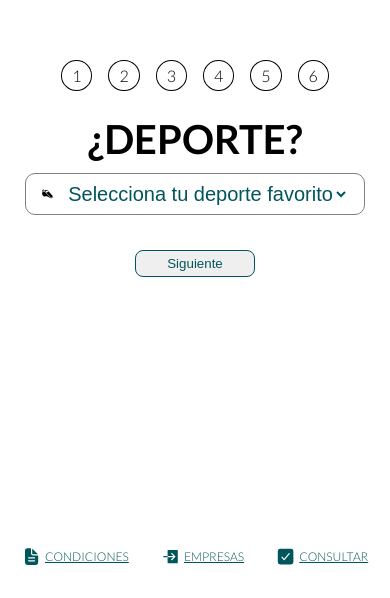
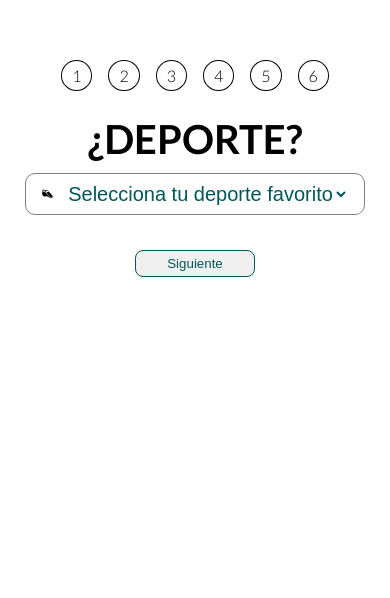
Before and after one commit to danidg2588/birreajs, a React (Create React App) app: page / in a window 390 px wide. Shown: the part 246-844 px from the top of the page. Built offline with nearby package versions, Linux system fonts and the light colour scheme; no server answers.

Commit message:
footer mobile

```diff
--- a/src/Components/Home/home.css
+++ b/src/Components/Home/home.css
@@ -355,9 +355,7 @@ footer{
   }
 
   footer{
-    .home-link.link{
-      margin: 0 !important;
-    }
+    display: none;
   }
 }
 
@@ -371,6 +369,12 @@ footer{
     .wizard-wrapper{
       border: none !important;
       box-shadow: none !important
+    }
+  }
+
+  footer{
+    .home-link.link{
+      margin: 0 !important;
     }
   }
 }
```
